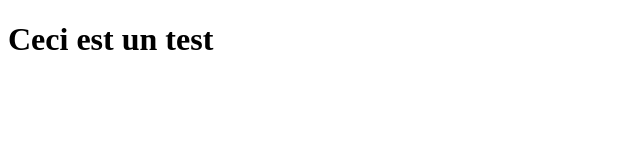
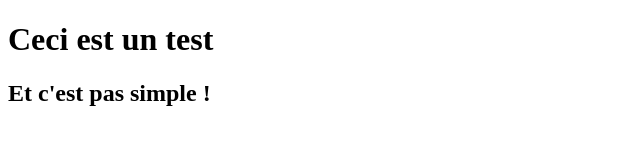
Before and after one commit to Genesis-Technology/Genesis, a plain HTML site: page index.html in a window 1280 px wide. Shown: the whole page, without its empty margins (0-640 px from the left). Drawn offline with Linux system fonts and the light colour scheme.

Commit message:
ajout titre h2 dans index

```diff
--- a/index.html
+++ b/index.html
@@ -6,5 +6,6 @@
   </head>
   <body>
   	<h1>Ceci est un test</h1>
+    <h2>Et c'est pas simple !</h2>
   </body>
 </html>
```
Lines whose indentation alone changed are shown as unchanged.
